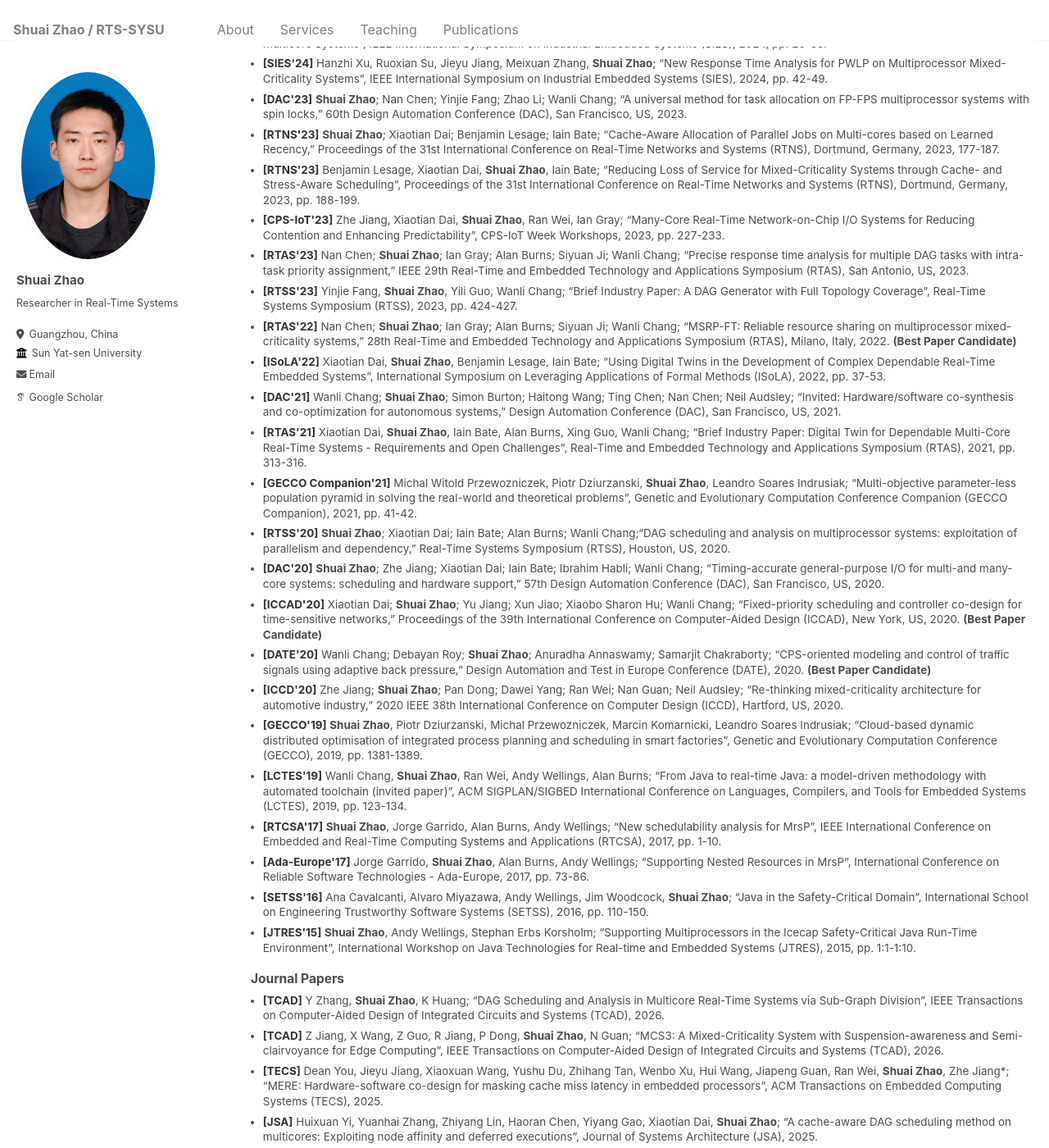
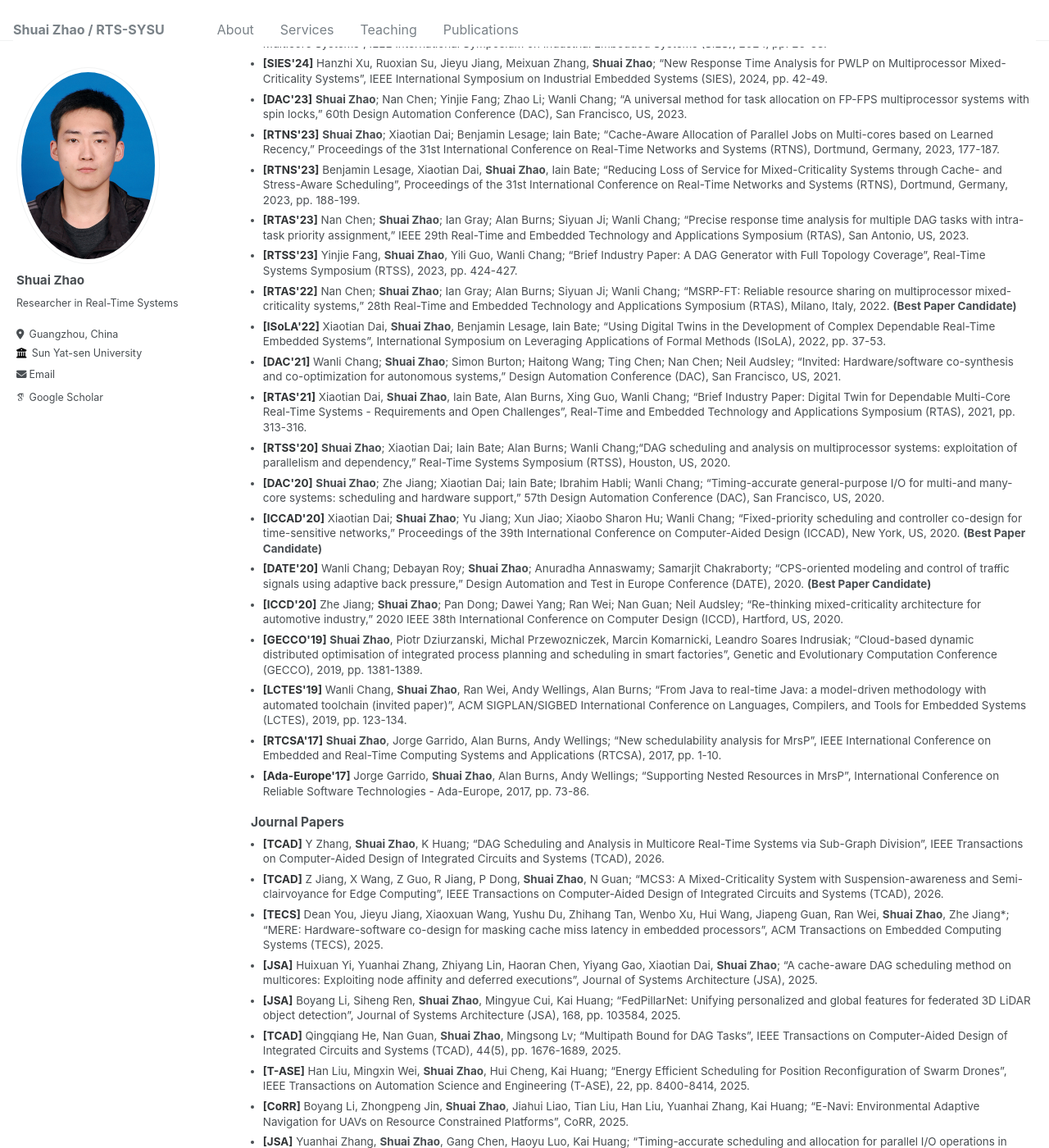
Before and after one commit to zs673/zs673.github.io, a Jekyll site: the page built from _pages/about.md, in a window 1280 px wide and 1400 px high, scrolled down 1566 px. Shown: the whole window at 82% size. Built offline with Jekyll 4.4.1, drawn with Linux system fonts in a browser that asks for light colours; some web fonts are replaced; some of the changed text lies outside the part shown.

Commit message:
Update publication list

```diff
--- a/_data/publications.yml
+++ b/_data/publications.yml
@@ -180,12 +180,6 @@
     Benjamin Lesage, Xiaotian Dai, **Shuai Zhao**, Iain Bate; "Reducing Loss of Service for Mixed-Criticality Systems through Cache- and Stress-Aware Scheduling", Proceedings of the 31st International Conference on Real-Time Networks and Systems (RTNS), Dortmund, Germany, 2023, pp. 188-199.
 - year: 2023
   type: conference
-  label: CPS-IoT'23
-  rank: CCF-N/A
-  citation: |-
-    Zhe Jiang, Xiaotian Dai, **Shuai Zhao**, Ran Wei, Ian Gray; "Many-Core Real-Time Network-on-Chip I/O Systems for Reducing Contention and Enhancing Predictability", CPS-IoT Week Workshops, 2023, pp. 227-233.
-- year: 2023
-  type: conference
   label: RTAS'23
   rank: CCF-B
   citation: |-
@@ -250,12 +244,6 @@
   rank: CCF-N/A
   citation: |-
     Michal Witold Przewozniczek, Piotr Dziurzanski, **Shuai Zhao**, Leandro Soares Indrusiak; "Multi-Objective parameter-less population pyramid for solving industrial process planning problems", Swarm and Evolutionary Computation, 61, pp. 100773, 2021.
-- year: 2021
-  type: conference
-  label: GECCO Companion'21
-  rank: CCF-N/A
-  citation: |-
-    Michal Witold Przewozniczek, Piotr Dziurzanski, **Shuai Zhao**, Leandro Soares Indrusiak; "Multi-objective parameter-less population pyramid in solving the real-world and theoretical problems", Genetic and Evolutionary Computation Conference Companion (GECCO Companion), 2021, pp. 41-42.
 - year: 2020
   type: conference
   label: RTSS'20
@@ -346,21 +334,3 @@
   rank: CCF-N/A
   citation: |-
     Jorge Garrido, **Shuai Zhao**, Alan Burns, Andy Wellings; "Supporting Nested Resources in MrsP", International Conference on Reliable Software Technologies - Ada-Europe, 2017, pp. 73-86.
-- year: 2017
-  type: journal
-  label: CCPE
-  rank: CCF-C
-  citation: |-
-    Martin Schoeberl, Andreas Engelbredt Dalsgaard, René Rydhof Hansen, Stephan Erbs Korsholm, Anders P. Ravn, Juan Ricardo Rios Rivas, Tórur Biskopstø Strøm, Hans Søndergaard, Andy Wellings, **Shuai Zhao**; "Safety-critical Java for embedded systems", Concurrency and Computation: Practice and Experience, 29(22), 2017.
-- year: 2016
-  type: conference
-  label: SETSS'16
-  rank: CCF-N/A
-  citation: |-
-    Ana Cavalcanti, Alvaro Miyazawa, Andy Wellings, Jim Woodcock, **Shuai Zhao**; "Java in the Safety-Critical Domain", International School on Engineering Trustworthy Software Systems (SETSS), 2016, pp. 110-150.
-- year: 2015
-  type: conference
-  label: JTRES'15
-  rank: CCF-N/A
-  citation: |-
-    **Shuai Zhao**, Andy Wellings, Stephan Erbs Korsholm; "Supporting Multiprocessors in the Icecap Safety-Critical Java Run-Time Environment", International Workshop on Java Technologies for Real-time and Embedded Systems (JTRES), 2015, pp. 1:1-1:10.
```
